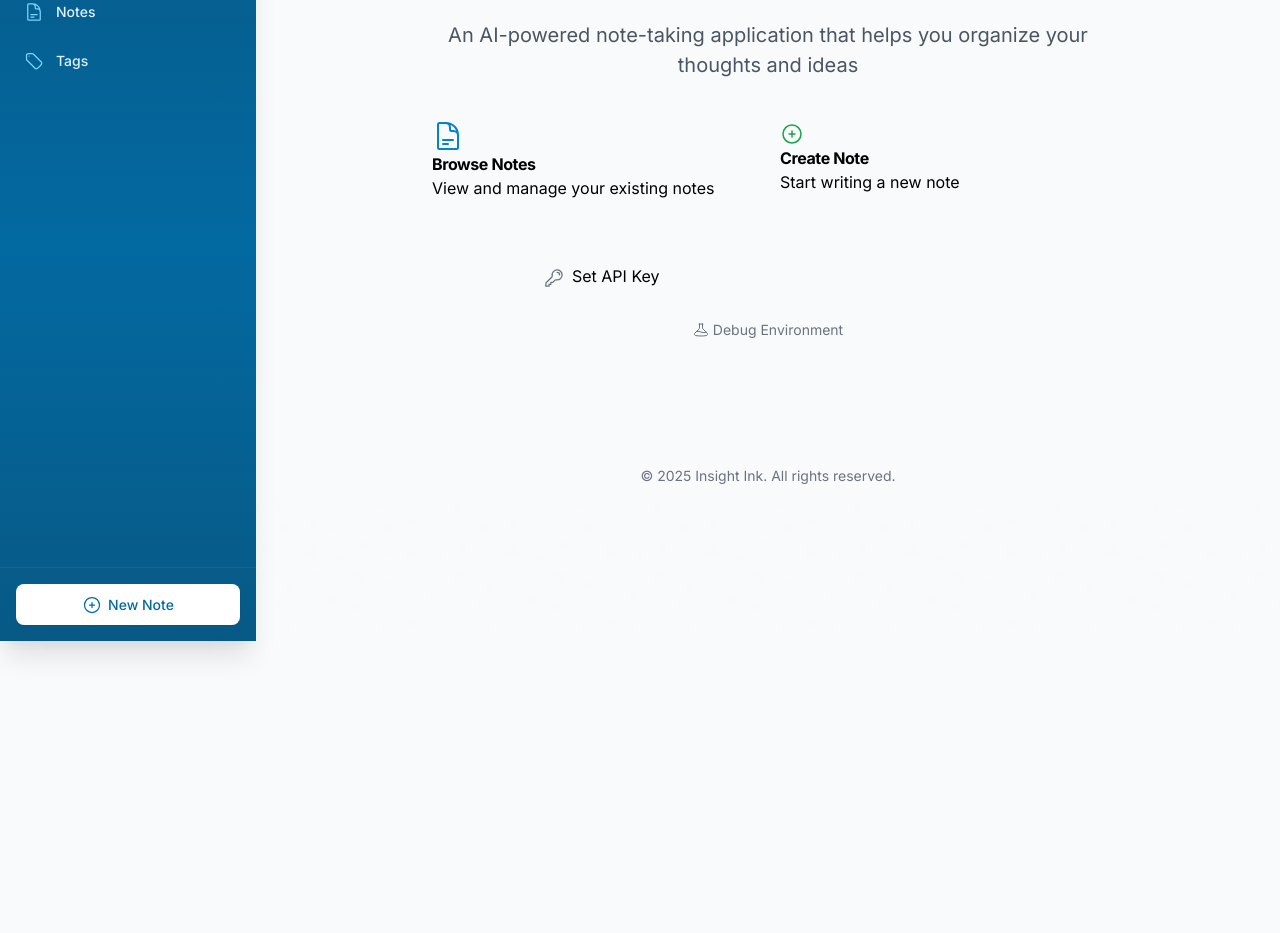
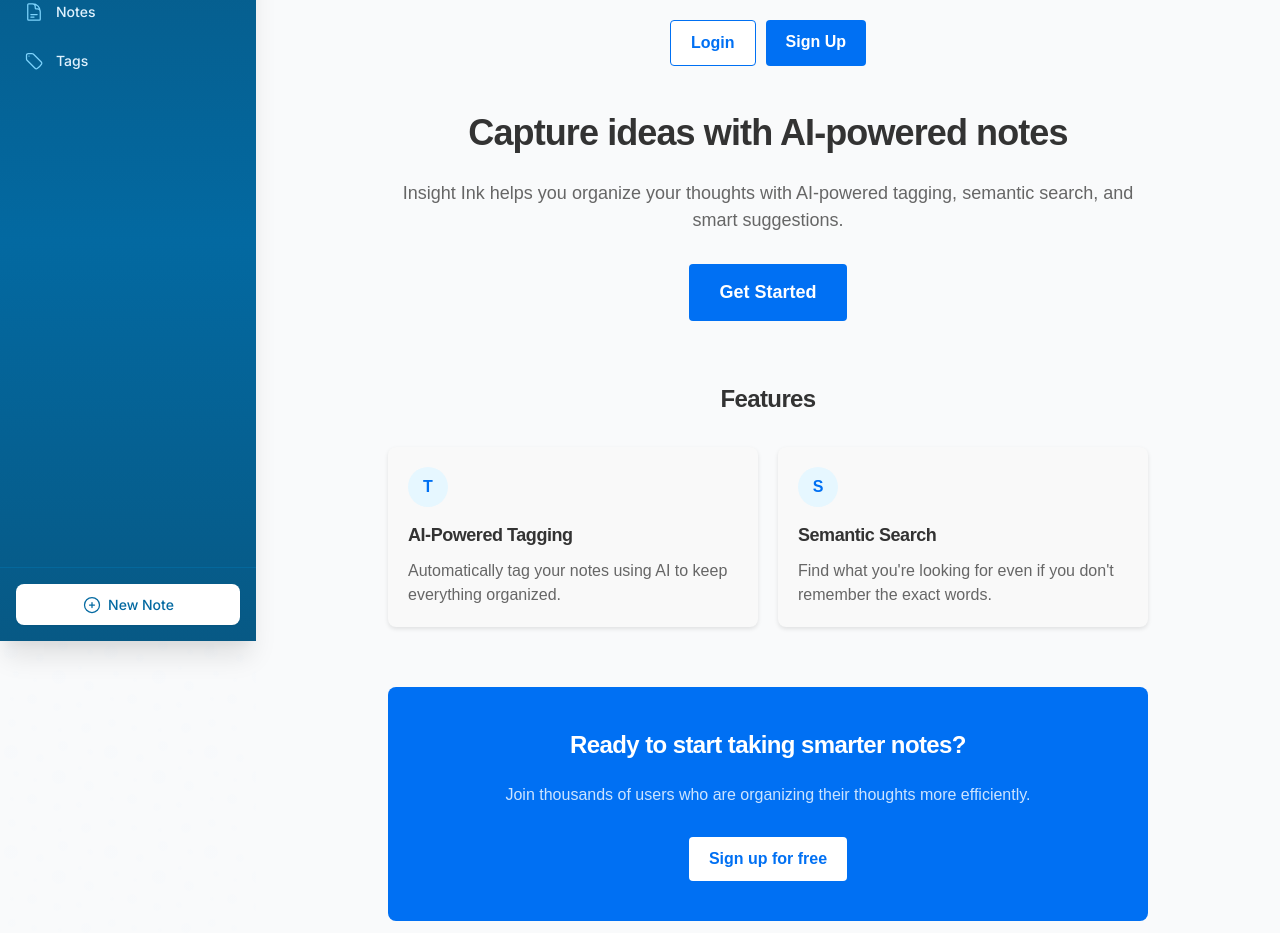
Before and after one commit to arockwell/insight_ink, a Next.js app: page / in a window 1280 px wide. Shown: the part 159-1092 px from the top of the page. Before the commit the page ends 800 px from the top, so only its background shows below. Built offline with nearby package versions, Linux system fonts and the light colour scheme.

Commit message:
Fix: Implement simplified landing page with inline styles to resolve rendering issues

```diff
--- a/app/page.tsx
+++ b/app/page.tsx
@@ -1,5 +1,175 @@
-import HomeClient from '@/components/home/HomeClient';
+export default function LandingPage() {
+  return (
+    <div style={{
+      fontFamily: 'Arial, sans-serif',
+      maxWidth: '800px',
+      margin: '0 auto',
+      padding: '40px 20px'
+    }}>
+      <header style={{ marginBottom: '40px', textAlign: 'center' }}>
+        <h1 style={{ fontSize: '32px', color: '#0070f3', marginBottom: '10px' }}>
+          Insight Ink
+        </h1>
+        <p style={{ fontSize: '18px', color: '#666', marginBottom: '30px' }}>
+          AI-powered note-taking application
+        </p>
+        <div style={{ display: 'flex', justifyContent: 'center', gap: '10px' }}>
+          <a
+            href="/login"
+            style={{
+              display: 'inline-block',
+              padding: '10px 20px',
+              background: 'white',
+              color: '#0070f3',
+              border: '1px solid #0070f3',
+              borderRadius: '4px',
+              textDecoration: 'none',
+              fontWeight: 'bold'
+            }}
+          >
+            Login
+          </a>
+          <a
+            href="/signup"
+            style={{
+              display: 'inline-block',
+              padding: '10px 20px',
+              background: '#0070f3',
+              color: 'white',
+              borderRadius: '4px',
+              textDecoration: 'none',
+              fontWeight: 'bold'
+            }}
+          >
+            Sign Up
+          </a>
+        </div>
+      </header>
 
-export default function Home() {
-  return <HomeClient />;
+      <main>
+        <section style={{ marginBottom: '60px', textAlign: 'center' }}>
+          <h2 style={{ fontSize: '36px', color: '#333', marginBottom: '20px' }}>
+            Capture ideas with AI-powered notes
+          </h2>
+          <p style={{ fontSize: '18px', color: '#666', marginBottom: '30px' }}>
+            Insight Ink helps you organize your thoughts with AI-powered tagging, semantic search, and smart suggestions.
+          </p>
+          <a
+            href="/signup"
+            style={{
+              display: 'inline-block',
+              padding: '15px 30px',
+              background: '#0070f3',
+              color: 'white',
+              borderRadius: '4px',
+              textDecoration: 'none',
+              fontWeight: 'bold',
+              fontSize: '18px'
+            }}
+          >
+            Get Started
+          </a>
+        </section>
+
+        <section>
+          <h2 style={{ fontSize: '24px', color: '#333', marginBottom: '30px', textAlign: 'center' }}>
+            Features
+          </h2>
+
+          <div style={{
+            display: 'grid',
+            gridTemplateColumns: 'repeat(auto-fit, minmax(250px, 1fr))',
+            gap: '20px',
+            marginBottom: '60px'
+          }}>
+            <div style={{
+              padding: '20px',
+              backgroundColor: '#f9f9f9',
+              borderRadius: '8px',
+              boxShadow: '0 2px 4px rgba(0,0,0,0.1)'
+            }}>
+              <div style={{
+                width: '40px',
+                height: '40px',
+                borderRadius: '50%',
+                backgroundColor: '#e6f7ff',
+                color: '#0070f3',
+                display: 'flex',
+                alignItems: 'center',
+                justifyContent: 'center',
+                fontWeight: 'bold',
+                marginBottom: '15px'
+              }}>T</div>
+              <h3 style={{ fontSize: '18px', color: '#333', marginBottom: '10px' }}>
+                AI-Powered Tagging
+              </h3>
+              <p style={{ color: '#666' }}>
+                Automatically tag your notes using AI to keep everything organized.
+              </p>
+            </div>
+
+            <div style={{
+              padding: '20px',
+              backgroundColor: '#f9f9f9',
+              borderRadius: '8px',
+              boxShadow: '0 2px 4px rgba(0,0,0,0.1)'
+            }}>
+              <div style={{
+                width: '40px',
+                height: '40px',
+                borderRadius: '50%',
+                backgroundColor: '#e6f7ff',
+                color: '#0070f3',
+                display: 'flex',
+                alignItems: 'center',
+                justifyContent: 'center',
+                fontWeight: 'bold',
+                marginBottom: '15px'
+              }}>S</div>
+              <h3 style={{ fontSize: '18px', color: '#333', marginBottom: '10px' }}>
+                Semantic Search
+              </h3>
+              <p style={{ color: '#666' }}>
+                Find what you're looking for even if you don't remember the exact words.
+              </p>
+            </div>
+          </div>
+        </section>
+
+        <section style={{
+          backgroundColor: '#0070f3',
+          color: 'white',
+          padding: '40px',
+          borderRadius: '8px',
+          textAlign: 'center',
+          marginBottom: '60px'
+        }}>
+          <h2 style={{ fontSize: '24px', marginBottom: '20px' }}>
+            Ready to start taking smarter notes?
+          </h2>
+          <p style={{ marginBottom: '30px', color: '#cce4ff' }}>
+            Join thousands of users who are organizing their thoughts more efficiently.
+          </p>
+          <a
+            href="/signup"
+            style={{
+              display: 'inline-block',
+              padding: '10px 20px',
+              background: 'white',
+              color: '#0070f3',
+              borderRadius: '4px',
+              textDecoration: 'none',
+              fontWeight: 'bold'
+            }}
+          >
+            Sign up for free
+          </a>
+        </section>
+      </main>
+
+      <footer style={{ textAlign: 'center', color: '#666', fontSize: '14px' }}>
+        © {new Date().getFullYear()} Insight Ink. All rights reserved.
+      </footer>
+    </div>
+  );
 }
```
